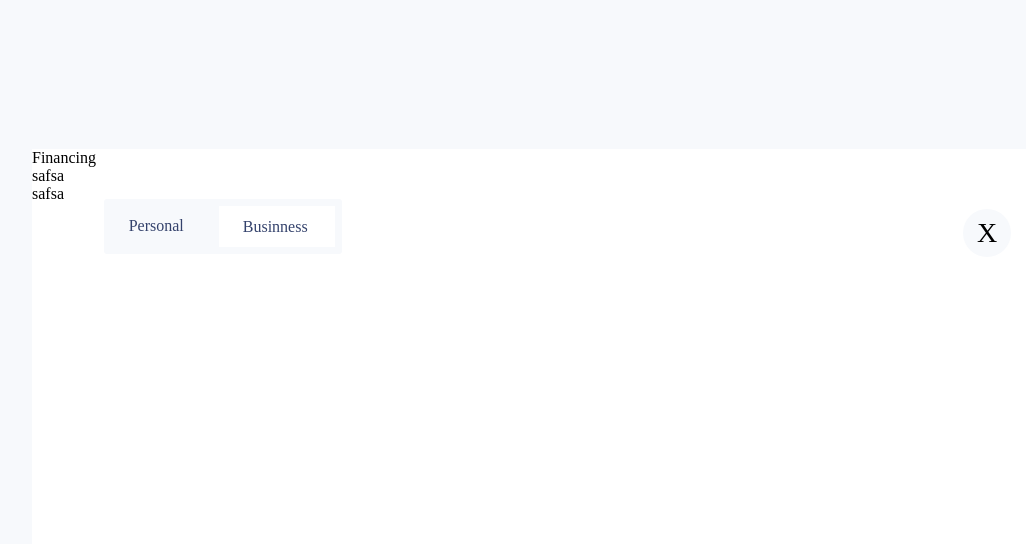
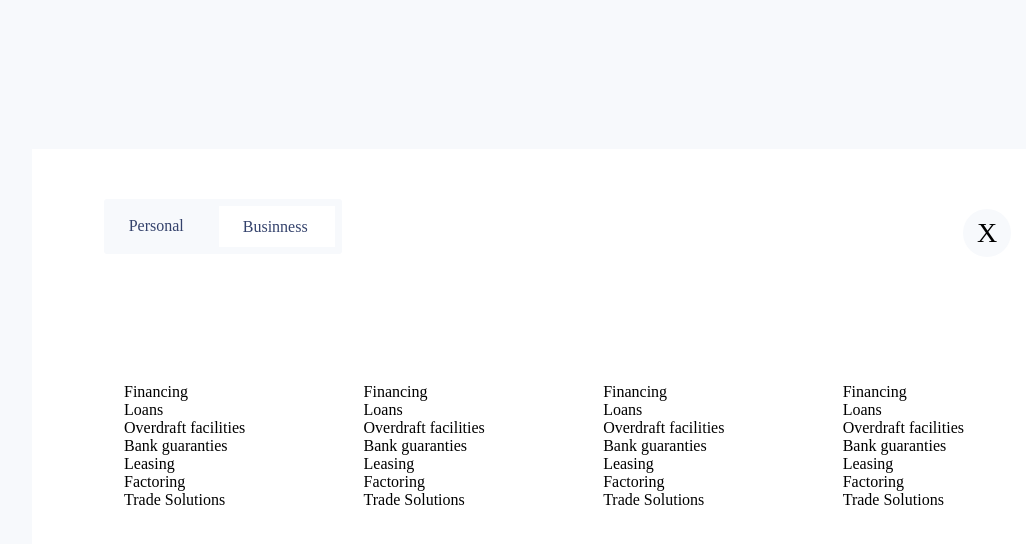
Before and after one commit to bahadirsofuoglu/design-to-code, a website: page project-4/src/index.html in a window 1280 px wide. Shown: the whole page, without its empty margins (96-1122 px from the left). Drawn offline with Linux system fonts and the light colour scheme; files that its build step writes are made by us from their sources.

Commit message:
categories added with flexbox

```diff
--- a/project-4/src/index.html
+++ b/project-4/src/index.html
@@ -24,18 +24,113 @@
           <ul>
             <li>
               <h3>Financing</h3>
-
             </li>
             <li>
-              <p>safsa</p>
+              <p>Loans</p>
             </li>
             <li>
-              <p>safsa</p>
+              <p>Overdraft facilities</p>
             </li>
             <li>
-
+              <p>Bank guaranties</p>
+            </li>
+            <li>
+              <p>Leasing</p>
+            </li>
+            <li>
+              <p>Factoring</p>
+            </li>
+            <li>
+              <p>Trade Solutions</p>
             </li>
           </ul>
+
+
+
+        </div>
+        <div class="second-menu">
+          <ul>
+            <li>
+              <h3>Financing</h3>
+            </li>
+            <li>
+              <p>Loans</p>
+            </li>
+            <li>
+              <p>Overdraft facilities</p>
+            </li>
+            <li>
+              <p>Bank guaranties</p>
+            </li>
+            <li>
+              <p>Leasing</p>
+            </li>
+            <li>
+              <p>Factoring</p>
+            </li>
+            <li>
+              <p>Trade Solutions</p>
+            </li>
+          </ul>
+
+
+
+        </div>
+
+        <div class="transaction-banking">
+          <ul>
+            <li>
+              <h3>Financing</h3>
+            </li>
+            <li>
+              <p>Loans</p>
+            </li>
+            <li>
+              <p>Overdraft facilities</p>
+            </li>
+            <li>
+              <p>Bank guaranties</p>
+            </li>
+            <li>
+              <p>Leasing</p>
+            </li>
+            <li>
+              <p>Factoring</p>
+            </li>
+            <li>
+              <p>Trade Solutions</p>
+            </li>
+
+          </ul>
+
+
+
+        </div class="markets">
+        <div>
+          <ul>
+            <li>
+              <h3>Financing</h3>
+            </li>
+            <li>
+              <p>Loans</p>
+            </li>
+            <li>
+              <p>Overdraft facilities</p>
+            </li>
+            <li>
+              <p>Bank guaranties</p>
+            </li>
+            <li>
+              <p>Leasing</p>
+            </li>
+            <li>
+              <p>Factoring</p>
+            </li>
+            <li>
+              <p>Trade Solutions</p>
+            </li>
+          </ul>
+
 
 
         </div>
--- a/project-4/src/scss/main.scss
+++ b/project-4/src/scss/main.scss
@@ -1,6 +1,10 @@
 // reset
 @import "reset";
-
+* {
+  margin: 0;
+  padding: 0;
+  box-sizing: border-box;
+}
 body {
   background: #f7f9fc;
   display: flex;
@@ -9,6 +13,7 @@ body {
 
 .menu-card {
   position: absolute;
+
   left: 10%;
   right: 10%;
   top: 149px;
@@ -87,4 +92,15 @@ body {
     line-height: 28px;
     text-align: center;
   }
+
+  .catagories-menu {
+    position: absolute;
+    display: flex;
+    flex-direction: row;
+    flex-wrap: wrap;
+    justify-content: space-between;
+    left: 92px;
+    right: 92px;
+    top: 234px;
+  }
 }
```
Also changed, not shown: project-4/dist/css/app.min.css, project-4/dist/index.html.
